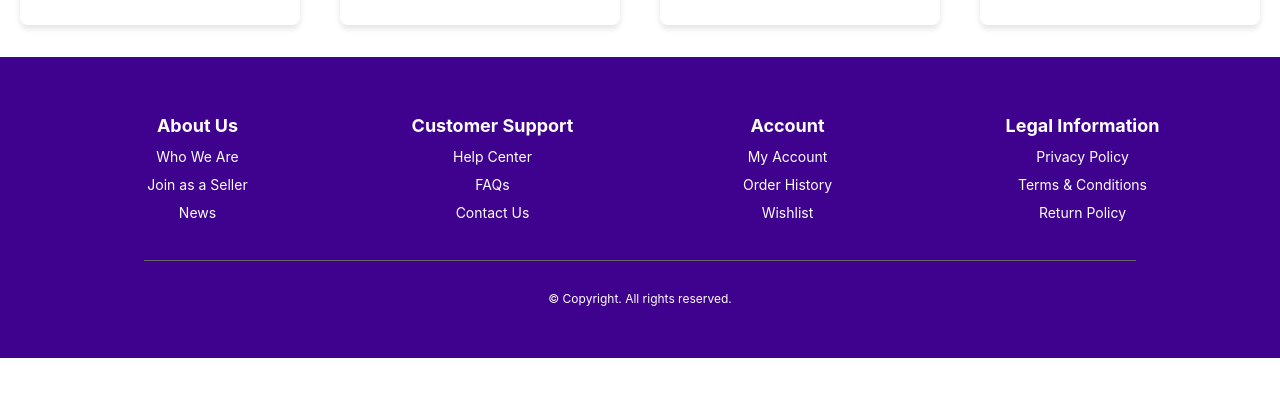
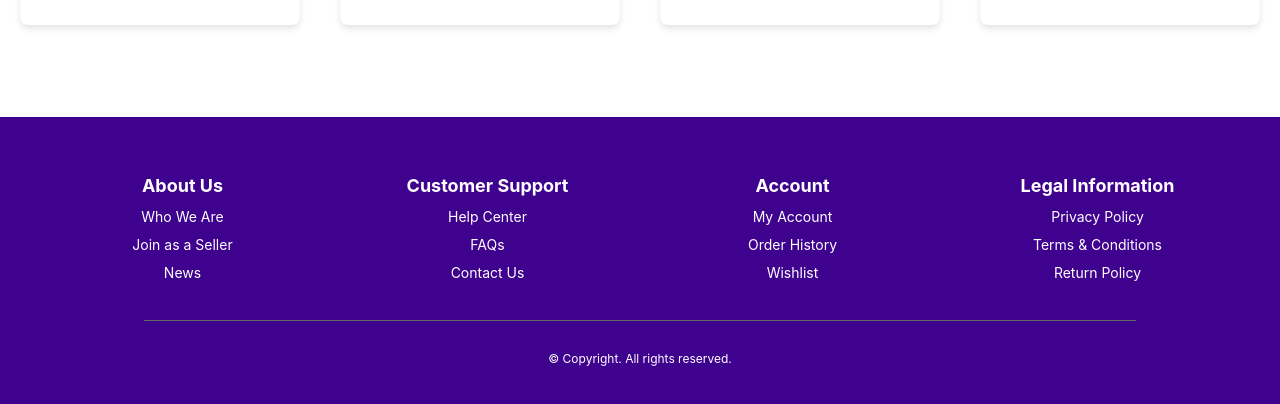
Before and after one commit to dog-Mangy/qatu-frontend, a Svelte app: page / in a window 1280 px wide. Shown: the part 1262-1666 px from the top of the page. Before the commit the page ends 1620 px from the top, so only its background shows below. Built offline with nearby package versions, Linux system fonts and the light colour scheme.

Commit message:
styles: add margin top and remove padding in footer
Co-authored-by: Edwin Chacon <edwin.chacon@jala.university>

```diff
--- a/src/view/components/Footer.Component.svelte
+++ b/src/view/components/Footer.Component.svelte
@@ -44,7 +44,7 @@
   background-color: #3f028f;
   color: white;
   padding: 40px 20px;
-  margin-top: auto;
+  margin-top: 60px;
   text-align: center;
 }
 
@@ -54,7 +54,6 @@
   gap: 20px;
   max-width: 1200px;
   margin: 0 auto;
-  padding: 0 40px;
   text-align: center;
 }
 
@@ -102,7 +101,6 @@
   margin-top: 10px;
 }
 
-/* Responsive */
 @media (max-width: 768px) {
   .footer-container {
     grid-template-columns: repeat(2, 1fr);
```
